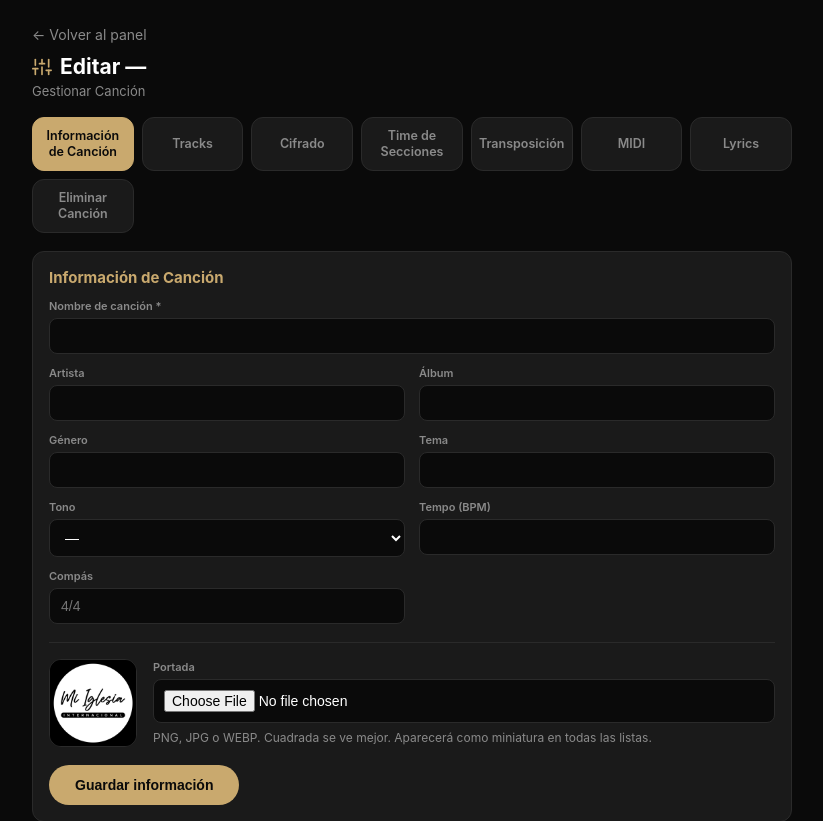
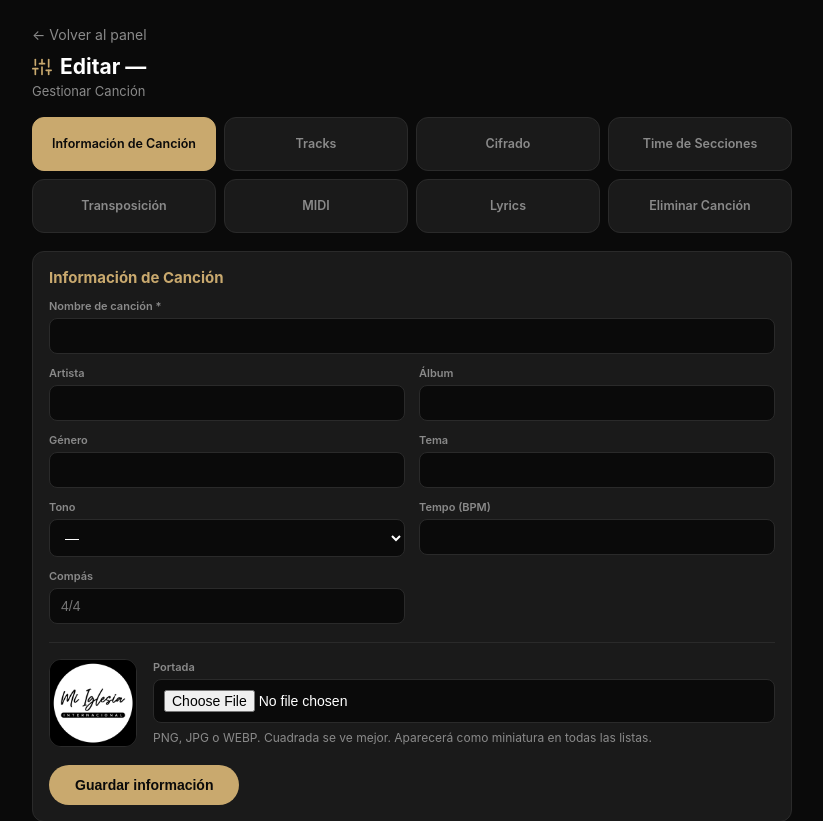
Before and after one commit to ulises02jr/Neural, a Flask app: template templates/admin_editar.html in a window 1280 px wide. Shown: the top 821 px of the page, without its empty margins (228-1051 px from the left). Run offline with Flask 3, Linux system fonts and the light colour scheme; the template is opened without the code that fills it, so the values that code supplies are empty.

Commit message:
Editar cancion: tabs en 4 columnas (4 arriba, 4 abajo)

```diff
--- a/templates/admin_editar.html
+++ b/templates/admin_editar.html
@@ -32,7 +32,8 @@
   .hint b{color:var(--gold);}
   .sep{border:none;border-top:1px solid var(--line);margin:20px 0;}
   /* Pestañas simétricas */
-  .tabs{display:grid;grid-template-columns:repeat(auto-fit,minmax(96px,1fr));gap:8px;margin:0 0 18px;}
+  .tabs{display:grid;grid-template-columns:repeat(4,minmax(0,1fr));gap:8px;margin:0 0 18px;}
+  @media(max-width:520px){.tabs{grid-template-columns:repeat(2,minmax(0,1fr));}}
   .tab{display:flex;align-items:center;justify-content:center;text-align:center;min-height:54px;
     padding:8px 6px;border-radius:12px;background:var(--raised);border:1px solid var(--line);
     color:var(--muted);cursor:pointer;font-size:12.5px;font-weight:600;font-family:inherit;line-height:1.25;}
```
